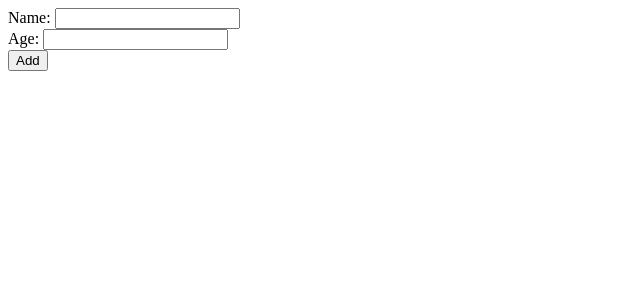
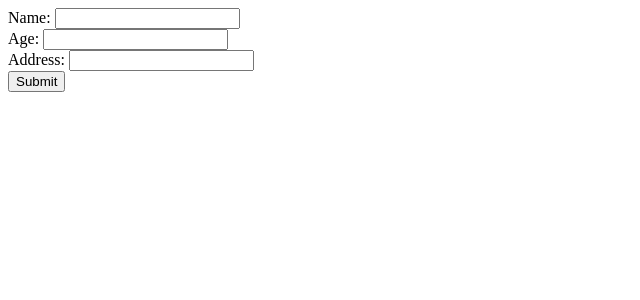
Before and after one commit to laresamdeola/ReactPractise, a React (Create React App) app: page / in a window 1280 px wide. Shown: the top 300 px of the page, without its empty margins (0-640 px from the left). Built offline with nearby package versions, Linux system fonts and the light colour scheme.

Commit message:
Update 2 files, another useRef example showing the use of uncontrolled inputs.

```diff
--- /dev/null
+++ b/src/components/lessons/useref2.jsx
@@ -0,0 +1,45 @@
+import React, { useRef, useState } from "react";
+
+const RefExample2 = () => {
+  const nameRef = useRef("");
+  const ageRef = useRef(0);
+  const addressRef = useRef("");
+
+  const [name, setName] = useState("");
+  const [age, setAge] = useState(null);
+  const [address, setAddress] = useState("");
+
+  const handleRefForm = (event) => {
+    event.preventDefault();
+    console.log(
+      nameRef.current.value,
+      ageRef.current.value,
+      addressRef.current.value
+    );
+    setName(nameRef.current.value);
+    setAge(ageRef.current.value);
+    setAddress(addressRef.current.value);
+  };
+
+  return (
+    <div>
+      <form onSubmit={handleRefForm}>
+        <label htmlFor="name">Name: </label>
+        <input type="text" ref={nameRef} name="name" />
+        <br />
+        <label htmlFor="age">Age: </label>
+        <input type="number" ref={ageRef} name="age" />
+        <br />
+        <label htmlFor="address">Address: </label>
+        <input type="text" ref={addressRef} name="address" />
+        <br />
+        <button type="submit">Submit</button>
+      </form>
+      <h3>{name}</h3>
+      <h3>{age}</h3>
+      <h3>{address}</h3>
+    </div>
+  );
+};
+
+export { RefExample2 };
--- a/src/index.js
+++ b/src/index.js
@@ -1,8 +1,8 @@
 import React from "react";
 import { createRoot } from "react-dom/client";
-import { RefExample1 } from "./components/lessons/useref";
+import { RefExample2 } from "./components/lessons/useref2";
 
 const rootElement = document.getElementById("root");
 const root = createRoot(rootElement);
 
-root.render(<RefExample1 />);
+root.render(<RefExample2 />);
```
